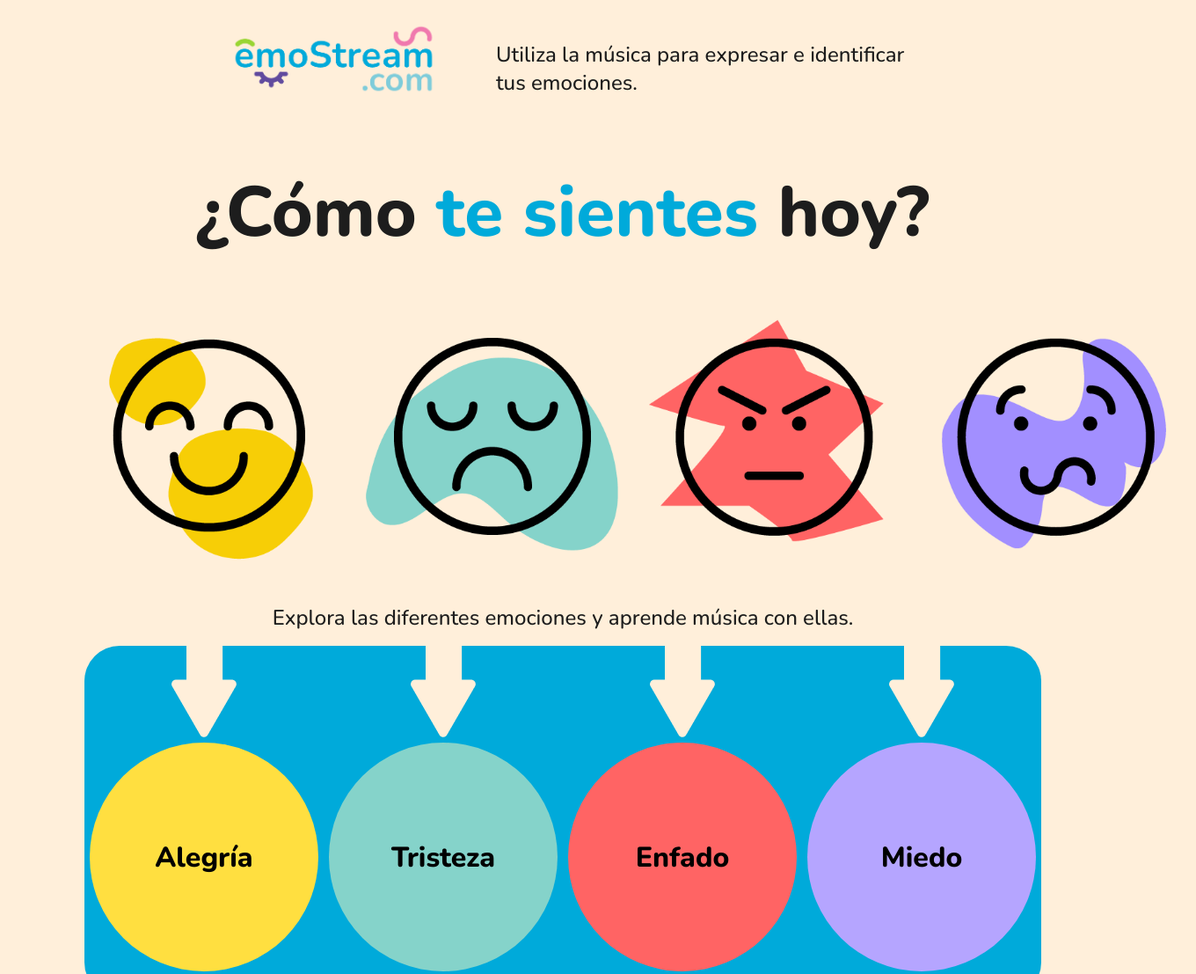
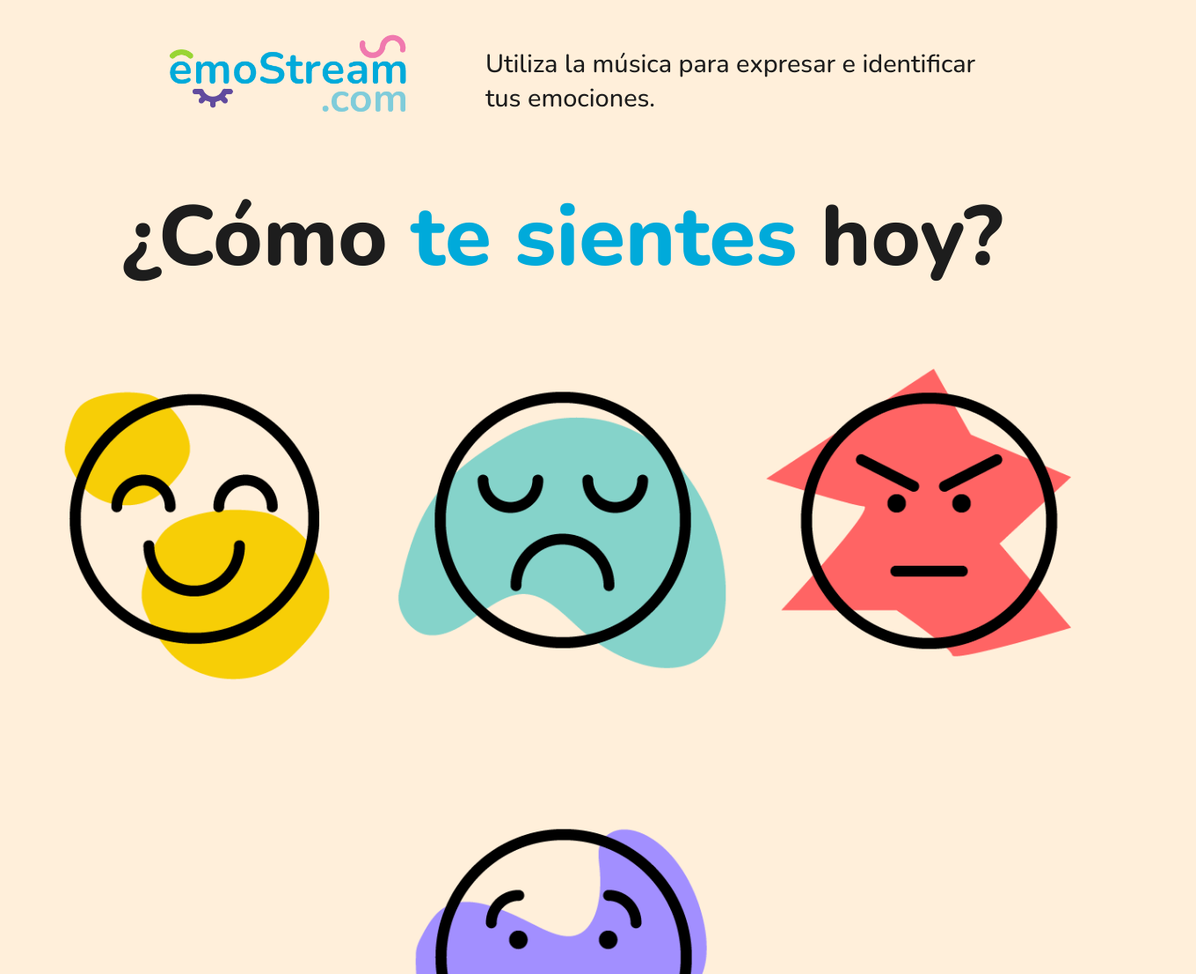
Before and after one commit to FactoriaF5Code/rc2-project-3-group-2, a plain HTML site: page index.html in a window 1280 px wide. Shown: the top 1107 px of the page at 88% size, 1360 px wide, since content can reach past the window. Drawn offline with nearby package versions, Linux system fonts and the light colour scheme.

Commit message:
Últimos arreglos css y cambio frase del juego en html

```diff
--- a/index.html
+++ b/index.html
@@ -101,7 +101,7 @@
                         <img src="/imgs/icon-puzzle.png" alt="icono pieza puzzle">
                         <h3>Puzzle musical</h3>
                     </div>
-                    <p>Encaja las piezas de la partitura y completa la melodía.<br/> Haz doble clic en cada pieza para escucharla.</p>
+                    <p>Encaja las piezas de la partitura y completa la melodía.<br/> Mantén la pieza pulsada para escucharla.</p>
                     <div id="yellow">
                         <section class="juegoMusical">
                             <div class="container">
--- a/style.css
+++ b/style.css
@@ -5,6 +5,10 @@
     text-decoration: none;
     border: none;
     /*outline: 1px solid red;*/
+}
+
+html {
+    font-size: 16px;
 }
 
 :root {
@@ -24,44 +28,49 @@ body {
     height: 100vh;
     width: 100%;
     font-family: var(--var-fontfamily);
-    display: block;
+    display:block;
+    margin:auto;
 }
 
-header{
+header {
     display: flex;
     justify-content: center;
     align-items: center;
-    margin-bottom: 6vh;
+    flex-wrap: wrap;
+    margin-bottom: 2rem;
 }
 
-
 header .logotipo {
-    width: 30vh;
-    padding: 3vh;
-    margin-right: 5vh;
+    width: 18rem;
+    padding: 2rem;
+    margin-right: 3rem;
 }
 
-.descripcion{
-    width: 60vh;
+.descripcion {
+    width: 36rem;
 }
 
-.descripcion p{
+.descripcion p {
     color: var(--main-fontcolor1);
     font-family: var(--var-fontfamily);
-    font-size: 3vh;
+    font-size: 1.8rem;
     font-weight: 500;
     text-align: left;
-    margin-top:2vh;
+    margin-top: 0.7rem;
 }
 
+main {
+    display: block;
+    margin: auto;
+}
 
 h1 {
     text-align: center;
     color: var(--main-fontcolor1);
     font-family: var(--var-fontfamily);
-    font-size: 10vh;
-    margin-top: 3vh;
-    margin-bottom: 5vh;
+    font-size: 6rem;
+    margin-top: 0.5rem;
+    margin-bottom: 3rem;
     font-weight: 800;
 }
 
@@ -69,16 +78,15 @@ h1 span {
     color: var(--main-fontcolor2);
 }
 
-.emociones{
-    display: grid;
-    grid-template-columns: 1fr 1fr 1fr 1fr;
-    margin: 1vh 10vh;
+section.emociones {
+    display: flex;
+    justify-content: center;
+    flex-wrap: wrap;
 }
 
-
 button {
-    width: 40vh;
-    height: 40vh;
+    width: 26rem;
+    height: 26rem;
 }
 
 button:hover {
@@ -91,8 +99,8 @@ button:hover {
     background-position: center;
     background-size: contain;
     background-repeat: no-repeat;
-    width: 40vh;
-    height: 40vh;
+    width: 26rem;
+    margin-bottom: 80px;
 }
 
 #triste {
@@ -101,8 +109,8 @@ button:hover {
     background-position: center;
     background-size: contain;
     background-repeat: no-repeat;
-    width: 40vh;
-    height: 40vh;
+    width: 26rem;
+    margin-bottom: 80px;
 }
 
 #enfadado {
@@ -111,8 +119,8 @@ button:hover {
     background-position: center;
     background-size: contain;
     background-repeat: no-repeat;
-    width: 40vh;
-    height: 40vh;
+    width: 26rem;
+    margin-bottom: 80px;
 }
 
 #miedoso {
@@ -121,8 +129,8 @@ button:hover {
     background-position: center;
     background-size: contain;
     background-repeat: no-repeat;
-    width: 40vh;
-    height: 40vh;
+    width: 26rem;
+    margin-bottom: 80px;
 }
 
 .circle {
@@ -176,7 +184,7 @@ button:hover {
 #iconMusicOnTriste,
 #iconMusicOnEnfadado,
 #iconMusicOnMiedoso {
-    left: 12vh;
+    left: 8.5rem;
     display: none;
 }
 
@@ -199,7 +207,7 @@ button:hover {
     color: #fff;
     text-align: center;
     border-radius: 6px;
-    padding: 5px ;
+    padding: 5px;
     position: absolute;
     z-index: -1;
     bottom: 100%;
@@ -210,7 +218,7 @@ button:hover {
     visibility: visible;
 }
 
-.key{
+.key {
     color: var(--main-fontcolor2);
 }
 
@@ -225,12 +233,12 @@ button:hover {
     color: var(--main-fontcolor1);
     text-align: center;
     font-family: var(--var-fontfamily);
-    font-size: 3vh;
+    font-size: 1.8rem;
     font-weight: 500;
-    margin:2vh;
+    margin: 1.8rem;
 }
 
-.explorarEmociones{
+.explorarEmociones {
     margin: auto;
     background-color: var(--main-fontcolor2);
     width: 85%;
@@ -243,7 +251,7 @@ button:hover {
     padding: 0;
 }
 
-.flechasTop{
+.flechasTop {
     width: 100%;
     display: flex;
     justify-content: space-around;
@@ -256,18 +264,21 @@ button:hover {
     align-items: center;
 }
 
-.flechasBottom{
+.flechasBottom {
     width: 100%;
     display: flex;
     justify-content: space-around;
-    margin-top:-3px;
+    margin-top: -3px;
 }
 
-#flechaYellow, #flechaGreen, #flechaRed, #flechaPurple{
+#flechaYellow,
+#flechaGreen,
+#flechaRed,
+#flechaPurple {
     opacity: 0;
 }
 
-#botonAlegria{
+#botonAlegria {
     font-family: var(--var-fontfamily);
     font-weight: 800;
     font-size: 4vh;
@@ -278,7 +289,7 @@ button:hover {
     border-radius: 50%;
 }
 
-#botonAlegria:hover{
+#botonAlegria:hover {
     font-family: var(--var-fontfamily);
     font-weight: 800;
     font-size: 4vh;
@@ -289,21 +300,21 @@ button:hover {
     border-radius: 50%;
 }
 
-#botonAlegria:hover{
+#botonAlegria:hover {
     background-color: transparent;
-    border:8px solid var(--secondary-yellow);
+    border: 8px solid var(--secondary-yellow);
     border-radius: 50%;
-    color:white;
+    color: white;
 }
 
-#botonAlegria:active{
+#botonAlegria:active {
     background-color: transparent;
-    border:8px solid var(--secondary-yellow);
+    border: 8px solid var(--secondary-yellow);
     border-radius: 50%;
-    color:white;
+    color: white;
 }
 
-#botonTristeza{
+#botonTristeza {
     font-family: var(--var-fontfamily);
     font-weight: 800;
     font-size: 4vh;
@@ -314,21 +325,21 @@ button:hover {
     border-radius: 50%;
 }
 
-#botonTristeza:hover{
+#botonTristeza:hover {
     background-color: transparent;
-    border:8px solid var(--secondary-green);
+    border: 8px solid var(--secondary-green);
     border-radius: 50%;
-    color:white;
+    color: white;
 }
 
-#botonAlegria:active{
+#botonAlegria:active {
     background-color: transparent;
-    border:8px solid var(--secondary-green);
+    border: 8px solid var(--secondary-green);
     border-radius: 50%;
-    color:white;
+    color: white;
 }
 
-#botonEnfado{
+#botonEnfado {
     font-family: var(--var-fontfamily);
     font-weight: 800;
     font-size: 4vh;
@@ -339,21 +350,21 @@ button:hover {
     border-radius: 50%;
 }
 
-#botonEnfado:hover{
+#botonEnfado:hover {
     background-color: transparent;
-    border:8px solid var(--secondary-red);
+    border: 8px solid var(--secondary-red);
     border-radius: 50%;
-    color:white;
+    color: white;
 }
 
-#botonEnfado:active{
+#botonEnfado:active {
     background-color: transparent;
-    border:8px solid var(--secondary-red);
+    border: 8px solid var(--secondary-red);
     border-radius: 50%;
-    color:white;
+    color: white;
 }
 
-#botonMiedo{
+#botonMiedo {
     font-family: var(--var-fontfamily);
     font-weight: 800;
     font-size: 4vh;
@@ -364,27 +375,27 @@ button:hover {
     border-radius: 50%;
 }
 
-#botonMiedo:hover{
+#botonMiedo:hover {
     background-color: transparent;
-    border:8px solid var(--secondary-purple);
+    border: 8px solid var(--secondary-purple);
     border-radius: 50%;
-    color:white;
+    color: white;
 }
 
-#botonMiedo:active{
+#botonMiedo:active {
     background-color: transparent;
-    border:8px solid var(--secondary-purple);
+    border: 8px solid var(--secondary-purple);
     border-radius: 50%;
-    color:white;
+    color: white;
 }
 
-#contentAlegria{
-    width:85%;
+#contentAlegria {
+    width: 85%;
     display: none;
     overflow: hidden;
 }
 
-.contentAlegriaText{
+.contentAlegriaText {
     margin: auto;
     width: 90%;
     display: flex;
@@ -392,37 +403,37 @@ button:hover {
     margin: 10vh 0vh;
 }
 
-.contentAlegriaText h2{
+.contentAlegriaText h2 {
     width: 20%;
     font-family: var(--var-fontfamily);
-    font-size:4vh;
+    font-size: 4vh;
     font-weight: 800;
     background-image: url(/imgs/capa-amarillo.png);
     background-position: left;
     background-size: contain;
     background-repeat: no-repeat;
-    padding-right:10vh;
+    padding-right: 10vh;
 }
 
-.contentAlegriaText p{
+.contentAlegriaText p {
     width: 75%;
     font-family: var(--var-fontfamily);
     font-size: 2vh;
     margin-top: 10px;
 }
 
-.sectionPuzzleMusical{
+.sectionPuzzleMusical {
     width: 90%;
 }
 
-.titlePuzzleMusical{
+.titlePuzzleMusical {
     display: flex;
     justify-content: center;
     align-items: center;
 }
 
-.titlePuzzleMusical img{
-    margin-right:3vh;
+.titlePuzzleMusical img {
+    margin-right: 3vh;
 }
 
 .titlePuzzleMusical h3 {
@@ -433,13 +444,13 @@ button:hover {
     text-align: center;
 }
 
-.sectionPuzzleMusical p{
+.sectionPuzzleMusical p {
     color: var(--main-fontcolor1);
     text-align: center;
     font-family: var(--var-fontfamily);
     font-size: 3vh;
     font-weight: 500;
-    margin:2vh;
+    margin: 2vh;
 }
 
 #yellow {
@@ -451,11 +462,12 @@ button:hover {
 }
 
 
-.juegoMusical{
+.juegoMusical {
     margin-top: 50px;
     width: 1400px;
     height: 114px;
     background-image: url(/imgs/background-partitura.png);
+    background-repeat: no-repeat;
     background-position: center;
     background-size: contain;
     background-color: #95A1A9;
@@ -470,13 +482,12 @@ button:hover {
 }
 
 #puzzle {
-    /*border: 1px solid black;*/
     width: 1268px;
     height: 114px;
     display: flex;
     flex-wrap: wrap;
-    margin-bottom:20px;
-    margin-left:50px;
+    margin-bottom: 20px;
+    margin-left: 50px;
 }
 
 #piezas {
@@ -498,7 +509,7 @@ button:hover {
 .placeholder {
     background-color: #95A1A9;
     outline: 1px solid #333;
-    margin:auto;
+    margin: auto;
     width: 317px;
     height: 70px;
     transition: 1s;
@@ -521,21 +532,21 @@ button:hover {
     display: none;
 }
 
-.listenMelody{
+.listenMelody {
     display: flex;
     justify-content: center;
-    margin:3vh 0vh;
+    margin: 3vh 0vh;
 }
 
-.listenMelody p{
+.listenMelody p {
     font-family: var(--var-fontfamily);
-    color:var(--secondary-orange);
+    color: var(--secondary-orange);
     font-size: 2.5vh;
     font-weight: 800;
     cursor: pointer;
 }
 
-.listenMelody img{
+.listenMelody img {
     width: 80px;
     cursor: pointer;
 }
```
